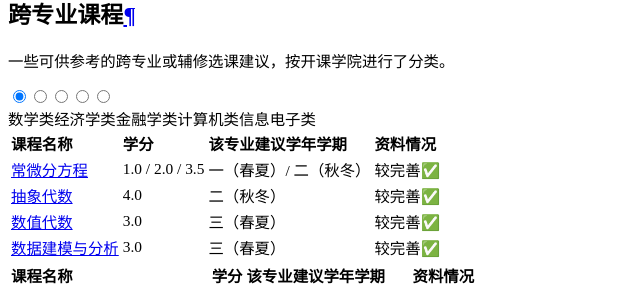
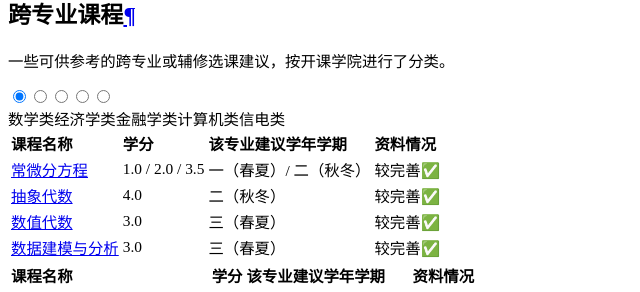
Before and after one commit to ZJU-Turing/TuringCourses, an MkDocs documentation site: the page built from docs/others/index.md, in a window 1280 px wide and 900 px high, scrolled down 17536 px. Shown: the part 149-441 px from the top of the window, without its empty margins (0-640 px from the left). Built offline with MkDocs 1.6.1 and Material for MkDocs 9.7.7, drawn with Linux system fonts in a browser that asks for light colours; comment, search, counter and statistics services are not loaded.

Commit message:
Modify classification name

```diff
--- a/docs/others/index.md
+++ b/docs/others/index.md
@@ -69,7 +69,7 @@
 
     </div>
 
-=== "信息电子类"
+=== "信电类"
     <div style="text-align: center" markdown="1">
 
     |课程名称|学分|该专业建议学年学期|资料情况|
```
